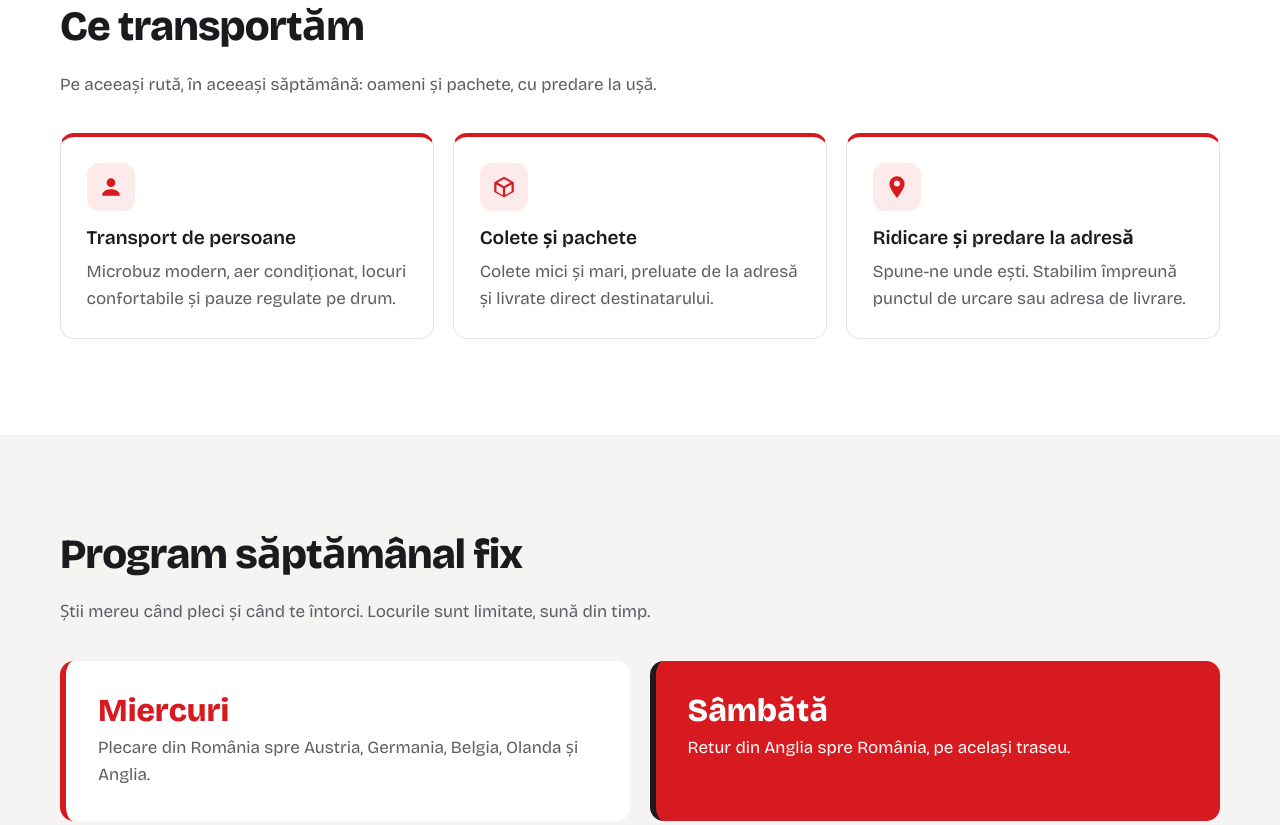
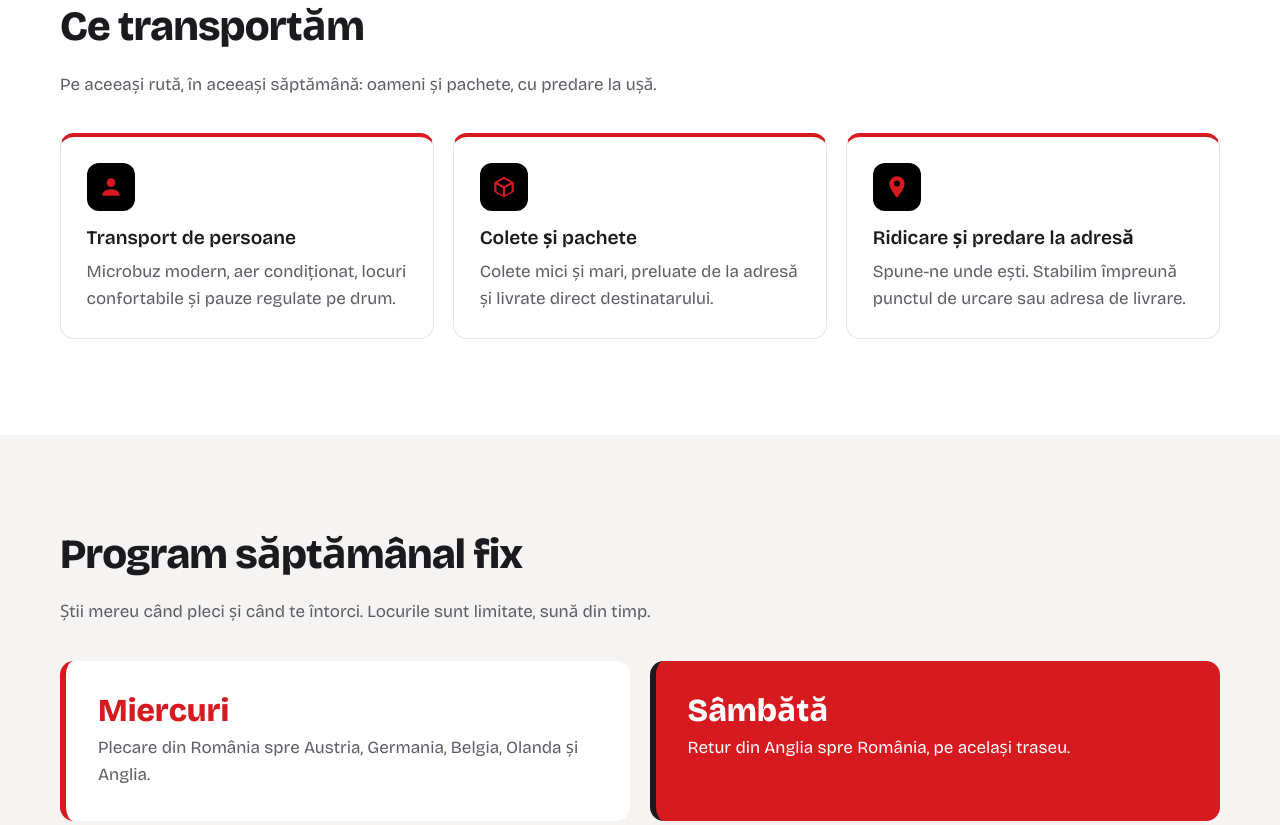
Before and after one commit to RzvnCHR/yoyotravel.ro, a plain HTML site: page index.html in a window 1280 px wide. Shown: the part 835-1660 px from the top of the page. Drawn offline with nearby package versions, Linux system fonts and the light colour scheme.

Commit message:
Update index.html

```diff
--- a/index.html
+++ b/index.html
@@ -162,7 +162,7 @@ section{padding:clamp(3.5rem,8vw,6rem) 0}
    ===================================================================== */
 .grid{display:grid;gap:1.2rem;grid-template-columns:repeat(auto-fit,minmax(min(100%,250px),1fr))}
 .card{padding:1.6rem;border:1px solid var(--line);border-radius:var(--radius);background:#fff;border-top:4px solid var(--red)}
-.card .ico{width:48px;height:48px;border-radius:12px;background:#fdeaea;display:grid;place-items:center;margin-bottom:1rem}
+.card .ico{width:48px;height:48px;border-radius:12px;background:#000;display:grid;place-items:center;margin-bottom:1rem}
 .card .ico svg{width:26px;height:26px;fill:var(--red)}
 .card p{color:var(--muted);margin:0}
 
```
